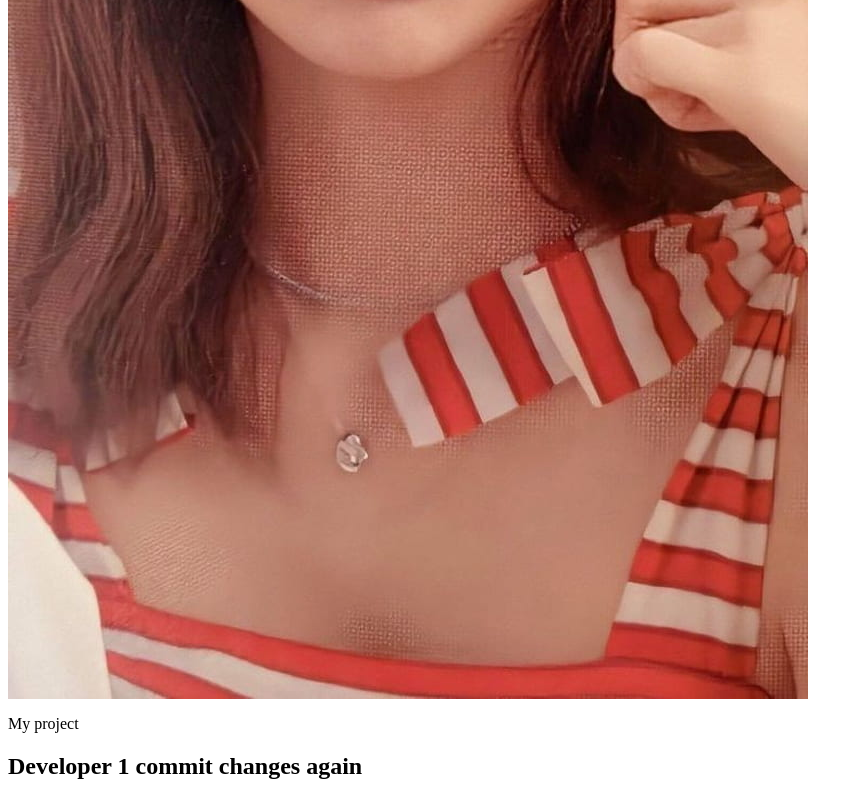
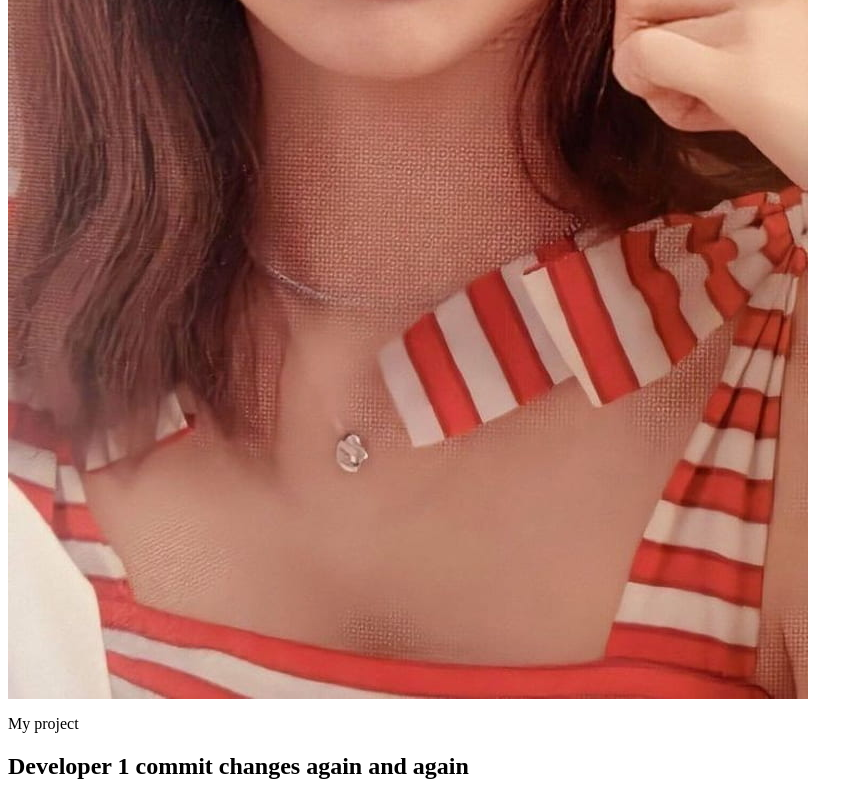
Before and after one commit to ralphyboy22/new-try-repo, a plain HTML site: page activity2.html in a window 1280 px wide. Shown: the part 791-1591 px from the top of the page, without its empty margins (0-863 px from the left). Drawn offline with Linux system fonts and the light colour scheme.

Commit message:
change h2

```diff
--- a/activity2.html
+++ b/activity2.html
@@ -6,7 +6,7 @@
 <h1>NEW PROJECT</h1>
 <img src="lisa.jpg" alt="image">
 <p>My project </p>
-<h2>Developer 1 commit changes again </h2>
+<h2>Developer 1 commit changes again and again </h2>
 
 </body>
 </html>
```
